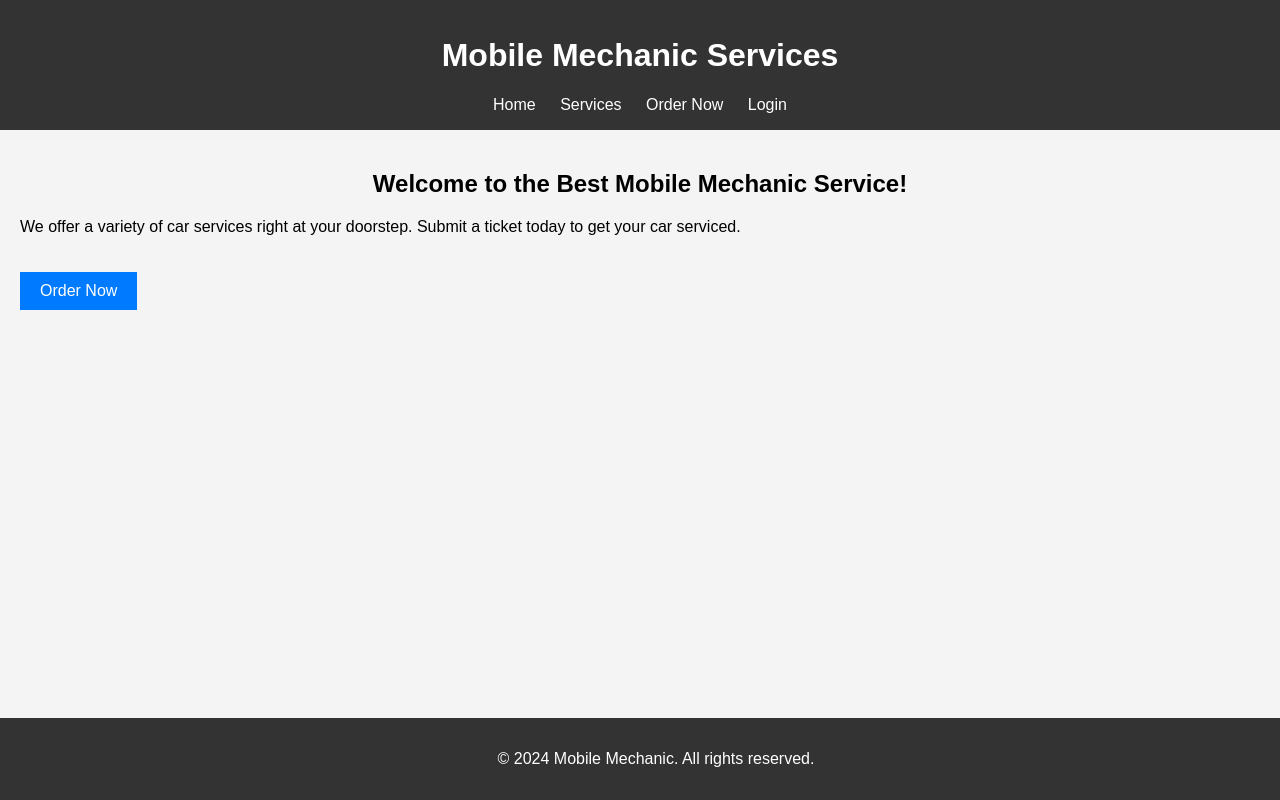
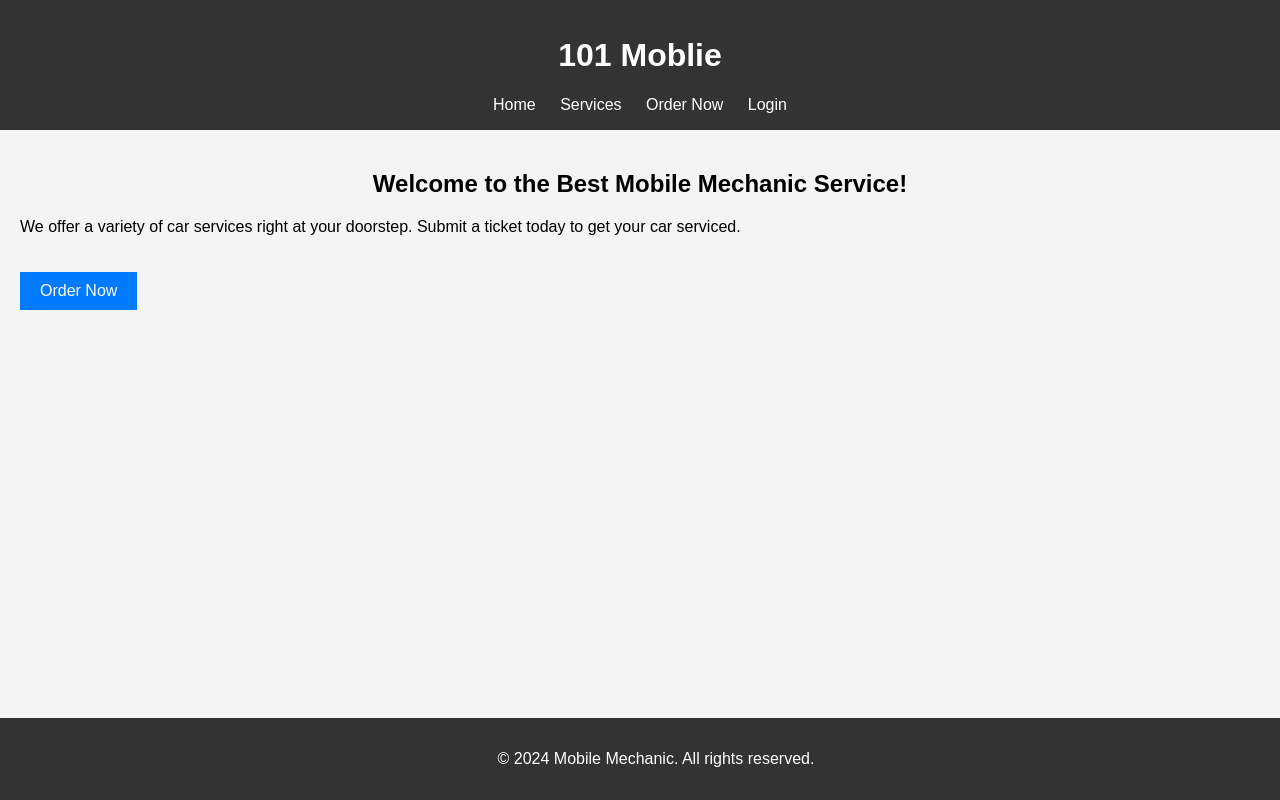
Before and after one commit to wayjacques/Ciza-s-Website, a plain HTML site: page index.html in a window 1280 px wide. Drawn offline with Linux system fonts and the light colour scheme.

Commit message:
Update index.html

```diff
--- a/index.html
+++ b/index.html
@@ -8,7 +8,7 @@
 </head>
 <body>
     <header>
-        <h1>Mobile Mechanic Services</h1>
+        <h1>101 Moblie</h1>
         <nav>
             <a href="/">Home</a>
             <a href="/services">Services</a>
```
